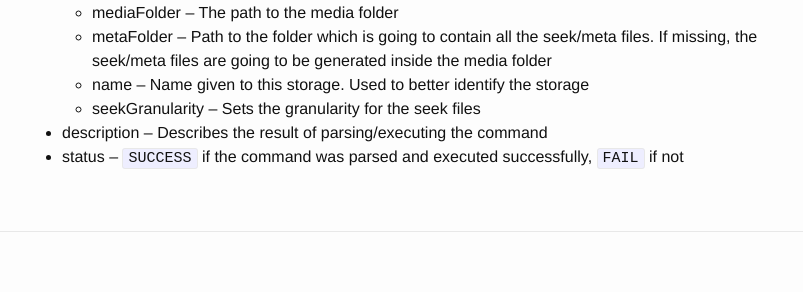
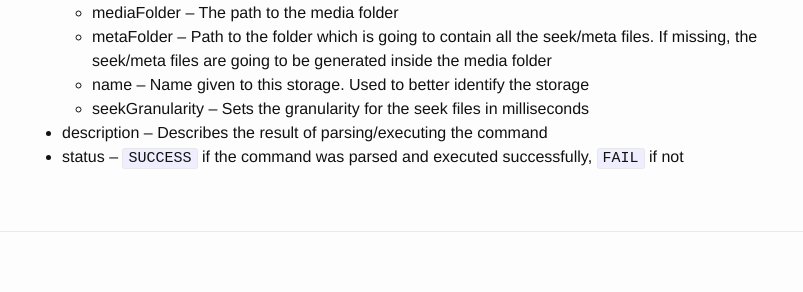
Before and after one commit to EvoStream/ems_api_definition, a Jekyll site: the page built from _posts/2016-01-01-addStorage.md, in a window 1280 px wide and 900 px high, scrolled down 1272 px. Shown: the part 461-753 px from the top of the window, without its empty margins (238-1041 px from the left). Built offline with Jekyll 4.4.1, drawn with Linux system fonts in a browser that asks for light colours; part of the change alters nothing that is shown.

```diff
--- a/_posts/2016-01-01-addStorage.md
+++ b/_posts/2016-01-01-addStorage.md
@@ -14,13 +14,13 @@ This function has the following parameters:
 | :-------------------: | :-------: | :-----------: | ---------------------------------------- |
 |      mediaFolder      |   true    |    *null*     | The path to the media folder             |
 |      description      |   false   |    *null*     | Description given to this storage. Used to better identify the storage |
-|   clientSideBuffer    |   false   |    *null*     | How much data should be maintained on the client side when a file is played from this storage |
+|   clientSideBuffer    |   false   |      15       | How much data should be maintained on the client side when a file is played from this storage |
 |      enableStats      |   false   |     false     | If true, \*.stats files are going to be generated once the media files are used |
 | externalSeekGenerator |   false   |     false     | If true, \*.seek and \*.meta files are going to be generated by another external tool |
 |     keyframeSeek      |   false   |     false     | If true, the seek/meta files are going to be generated having only keyframe seek points |
 |      metaFolder       |   false   |   *(null)*    | Path to the folder which is going to contain all the seek\\/meta files. If missing, the seek/meta files are going to be generated inside the media folder |
 |         name          |   false   |    *null*     | Name given to this storage. Used to better identify the storage |
-|    seekGranularity    |   false   |    1.0000     | Sets the granularity for the seek files  |
+|    seekGranularity    |   false   |     1000      | Sets the granularity for the seek files  |
 |  maxPlaylistFileSize  |           |               |                                          |
 
 ------
@@ -67,6 +67,6 @@ The JSON response contains the following details:
   - mediaFolder – The path to the media folder
   - metaFolder – Path to the folder which is going to contain all the seek/meta files. If missing, the seek/meta files are going to be generated inside the media folder
   - name – Name given to this storage. Used to better identify the storage
-  - seekGranularity – Sets the granularity for the seek files
+  - seekGranularity – Sets the granularity for the seek files in milliseconds
 - description – Describes the result of parsing/executing the command
 - status – `SUCCESS` if the command was parsed and executed successfully, `FAIL` if not
```
